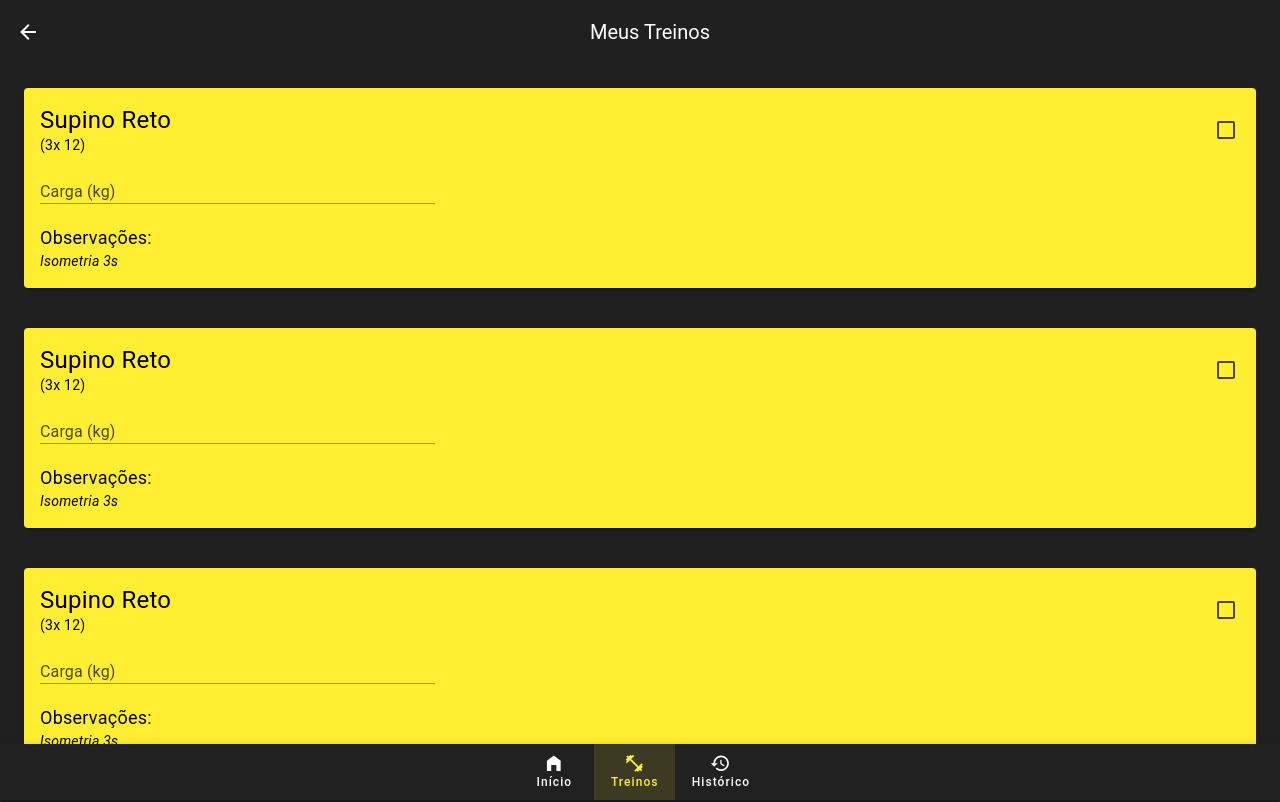
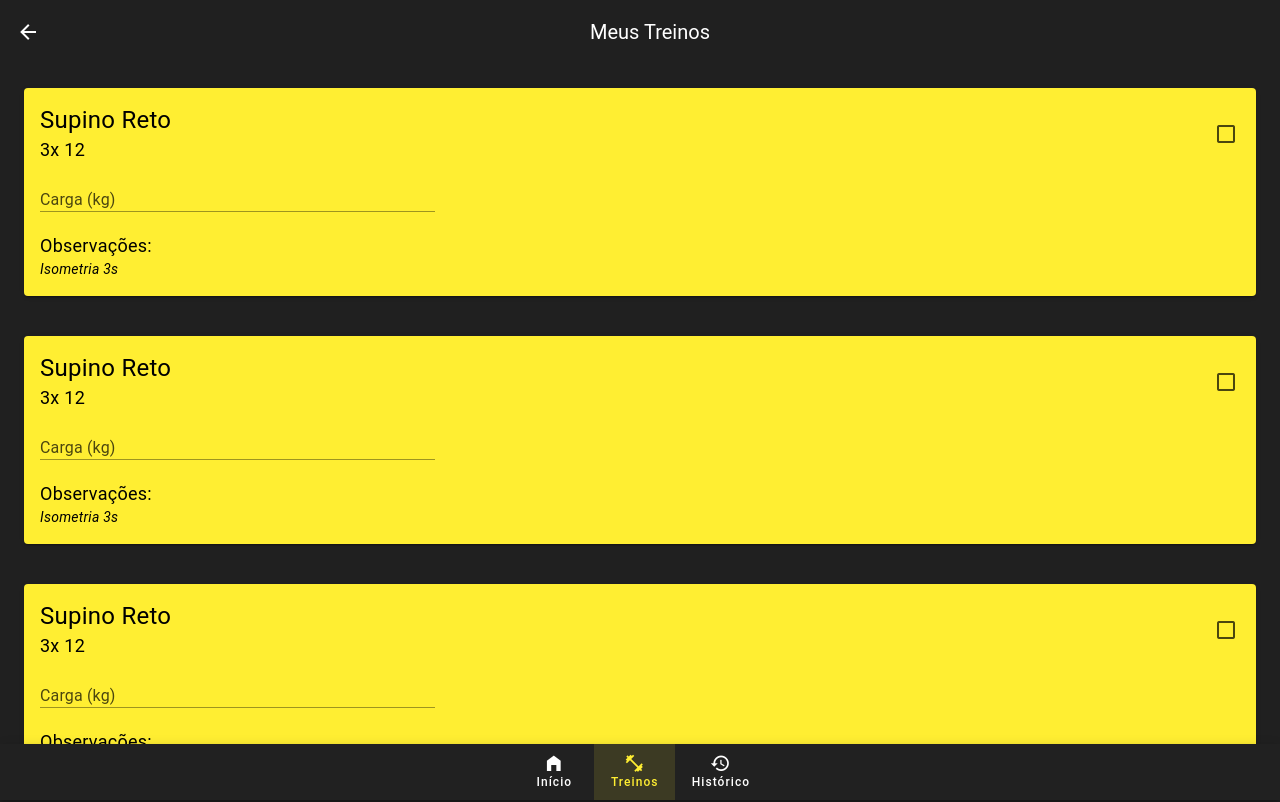
Before and after one commit to paulooosf/psf-fitness, a Vue app: page /Treinos in a window 1280 px wide. Shown: the top 802 px of the page. Built offline with nearby package versions, Linux system fonts and the light colour scheme; a small style sheet from the web is missing.

Commit message:
fix: removendo comentarios do card de exercicio

```diff
--- a/src/components/CardExercicio.vue
+++ b/src/components/CardExercicio.vue
@@ -1,11 +1,4 @@
 <template>
-    <!-- <v-card
-        prepend-icon="mdi-dumbbell"
-        title="Treino 1"
-        subtitle="5 Exercícios"
-        link
-        color="amarelo-secundario"
-    ></v-card> -->
     <v-card
         class="mb-4"
         elevation="2"
@@ -17,7 +10,7 @@
                     <h1 class="text-2xl">
                         Supino Reto
                     </h1>
-                    <p class="text-md">(3x 12)</p>
+                    <p class="text-lg">3x 12</p>
                 </v-col>
                 <v-col cols="auto">
                     <v-checkbox hide-details density="compact"/>
```
